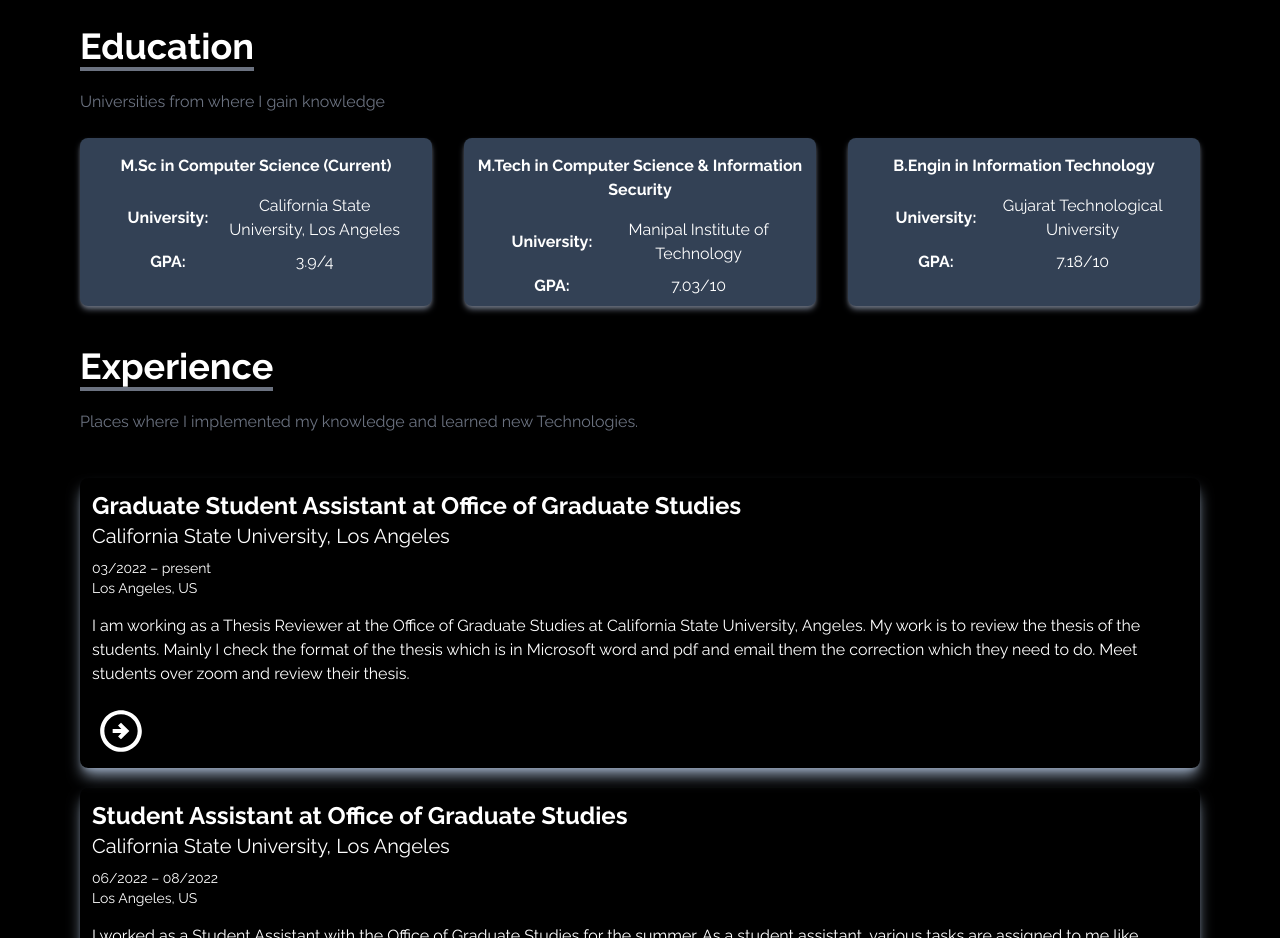
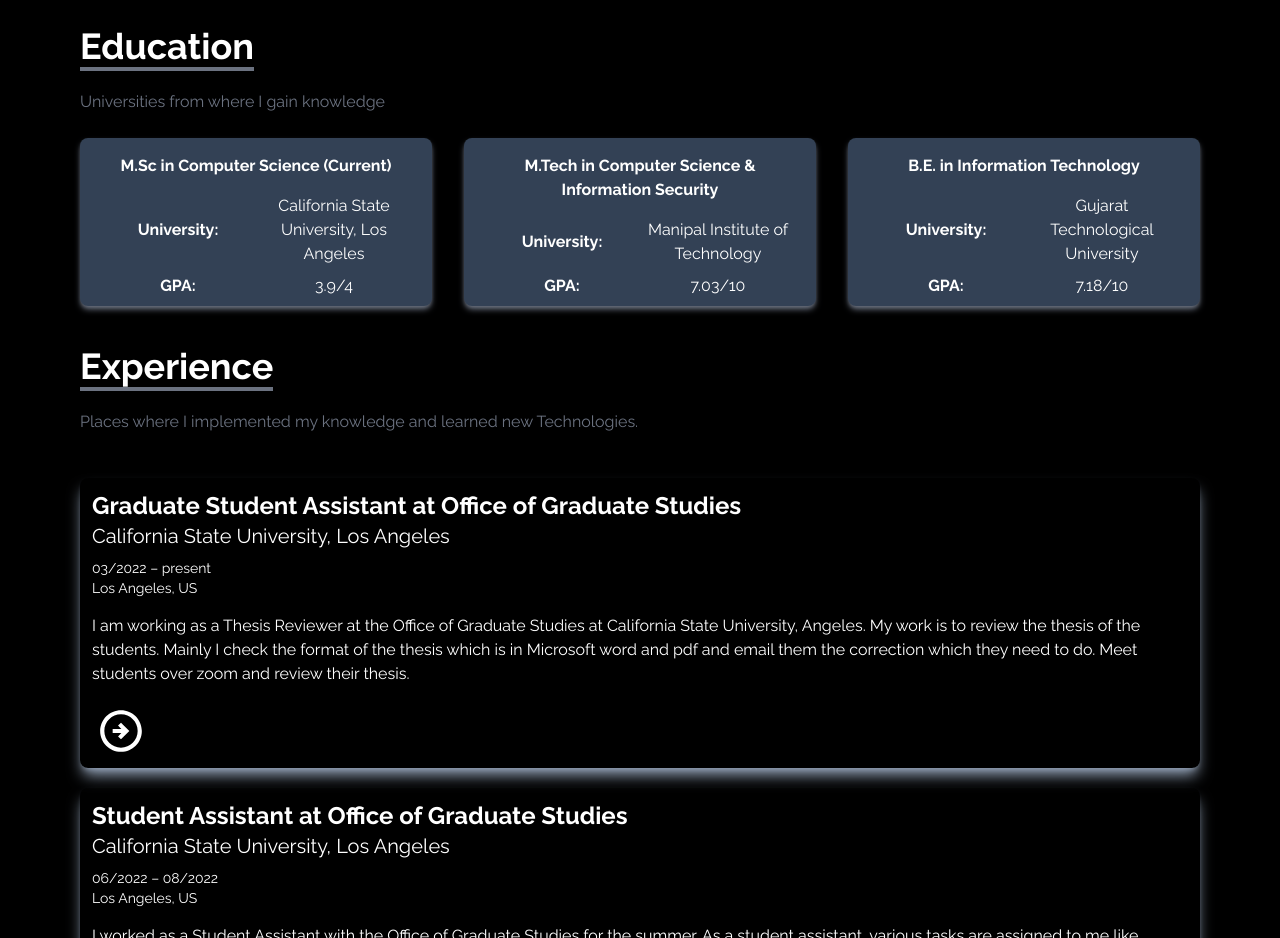
Before and after one commit to dipalimakadia/Dipali-s-Portfolio, a React (Create React App) app: page / in a window 1280 px wide. Shown: the part 980-1918 px from the top of the page. Built offline with nearby package versions, Linux system fonts and the light colour scheme; a web font is replaced by a local one.

Commit message:
removed unused library

```diff
--- a/package.json
+++ b/package.json
@@ -7,7 +7,6 @@
     "@testing-library/jest-dom": "^5.16.5",
     "@testing-library/react": "^13.4.0",
     "@testing-library/user-event": "^13.5.0",
-    "daisyui": "^2.51.5",
     "react": "^18.2.0",
     "react-dom": "^18.2.0",
     "react-icons": "^4.8.0",
--- a/src/components/Education.jsx
+++ b/src/components/Education.jsx
@@ -17,7 +17,7 @@ const Education = () => {
     {
       id: 3,
       uniname: "Gujarat Technological University",
-      degree: "B.Engin in Information Technology",
+      degree: "B.E. in Information Technology",
       GPA: "7.18/10",
     },
   ];
@@ -37,12 +37,12 @@ const Education = () => {
 
         <div className="grid sm:grid-cols-2 md:grid-cols-3 gap-8 px-12 sm:px-0">
           {education.map(({ id, uniname, degree, GPA }) => (
-            <div key={id} className="shadow-md bg-slate-700 shadow-gray-500 rounded-lg">
+            <div key={id} className="shadow-md bg-slate-700 shadow-gray-500 px-5 rounded-lg">
               <div className='rounded-md font-bold text-white-500 duration-200 hover:scale-105 text-center py-4'>
                 {degree}
               </div>
               <div className="flex items-center justify-center">
-                <div className='rounded-md w-1/3 text-white-600 font-bold text-center'>
+                <div className='rounded-md w-1/2 text-white-600 font-bold text-center'>
                   University:
                 </div>
                 <div className='rounded-md w-1/2 text-white-600 duration-200 hover:scale-105 text-center'>
@@ -50,7 +50,7 @@ const Education = () => {
                 </div>
               </div>
               <div className="flex items-center justify-center py-2">
-                <div className="w-1/3 text-center text-white-600 font-bold">GPA:</div>
+                <div className="w-1/2 text-center text-white-600 font-bold">GPA:</div>
                 <div className="w-1/2 text-center text-white-600 duration-200 hover:scale-105">
                   {GPA}
                 </div>
--- a/tailwind.config.js
+++ b/tailwind.config.js
@@ -9,7 +9,5 @@ module.exports = {
       signature: ["Great Vibes"]
     }
   },
-  plugins: [
-    require('daisyui'),
-  ],
+  plugins: [],
 }
```
Also changed, not shown: 1 other file (tests, documents, lock files or other folders).
